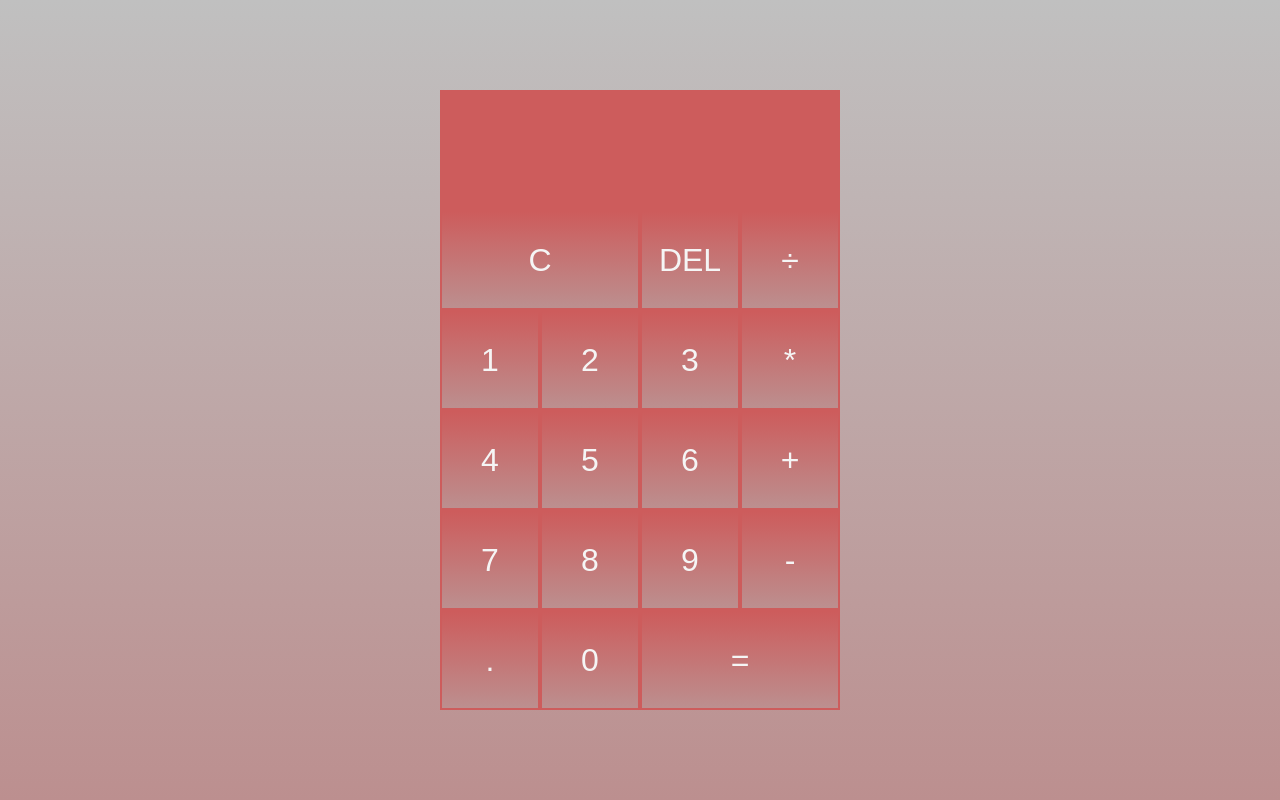
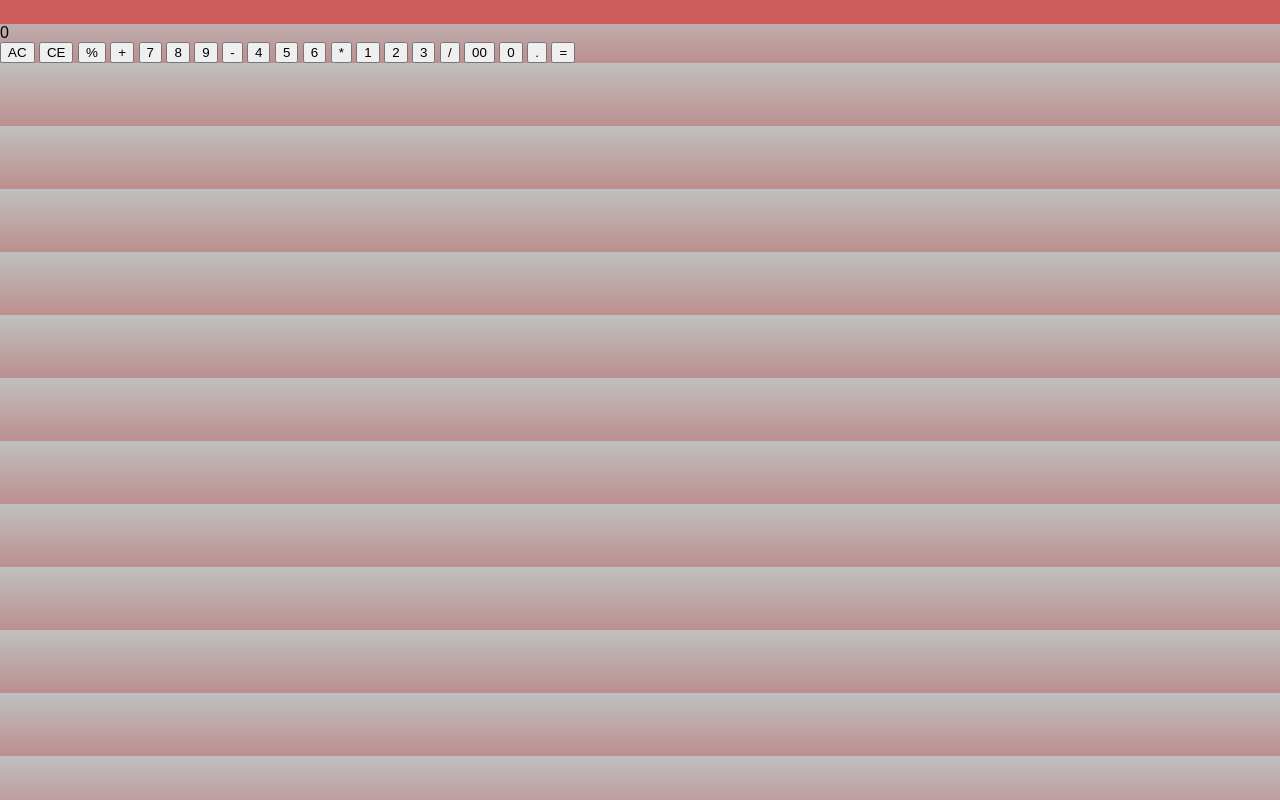
Before and after one commit to adftrni/A104, a plain HTML site: page index.html in a window 1280 px wide. Drawn offline with Linux system fonts and the light colour scheme.

Commit message:
Update index.html

```diff
--- a/index.html
+++ b/index.html
@@ -1,37 +1,45 @@
 <!DOCTYPE html>
 <html lang="en">
 <head>
-  <meta charset="UTF-8">
-  <meta name="viewport" content="width=device-width, initial-scale=1.0">
-  <meta http-equiv="X-UA-Compatible" content="ie=edge">
-  <title>Calculator</title>
-  <link href="style.css" rel="stylesheet">
-  <script src="script.js" defer></script>
+    <meta charset="UTF-8">
+    <meta name="viewport" content="width=device-width, initial-scale=1.0">
+    <title>Calculator</title>
+    <link rel="stylesheet" href="style.css">
+    <link href="logo-calc.png" rel="icon">
 </head>
 <body>
-  <div class="calculator-grid">
-    <div class="output">
-      <div data-previous-operand class="previous-operand"></div>
-      <div data-current-operand class="current-operand"></div>
+    <div class="calculator">
+        <div class="display">
+            <div class="output"></div>
+            <div class="result">0</div>
+        </div>
+        <div class="input">
+            <button>AC</button>
+            <button>CE</button>
+            <button>%</button>
+            <button>+</button>
+
+            <button>7</button>
+            <button>8</button>
+            <button>9</button>
+            <button>-</button>
+
+            <button>4</button>
+            <button>5</button>
+            <button>6</button>
+            <button>*</button>
+
+            <button>1</button>
+            <button>2</button>
+            <button>3</button>
+            <button>/</button>
+
+            <button>00</button>
+            <button>0</button>
+            <button>.</button>
+            <button>=</button>
+        </div>
     </div>
-    <button data-all-clear class="span-two">C</button>
-    <button data-delete>DEL</button>
-    <button data-operation>÷</button>
-    <button data-number>1</button>
-    <button data-number>2</button>
-    <button data-number>3</button>
-    <button data-operation>*</button>
-    <button data-number>4</button>
-    <button data-number>5</button>
-    <button data-number>6</button>
-    <button data-operation>+</button>
-    <button data-number>7</button>
-    <button data-number>8</button>
-    <button data-number>9</button>
-    <button data-operation>-</button>
-    <button data-number>.</button>
-    <button data-number>0</button>
-    <button data-equals class="span-two">=</button>
-  </div>
 </body>
+    <script src="script.js"></script>
 </html>
```
